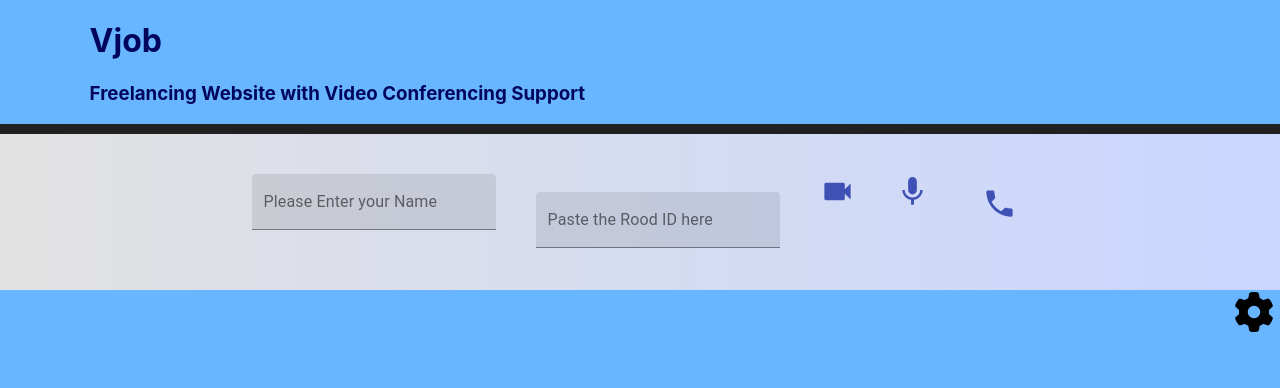
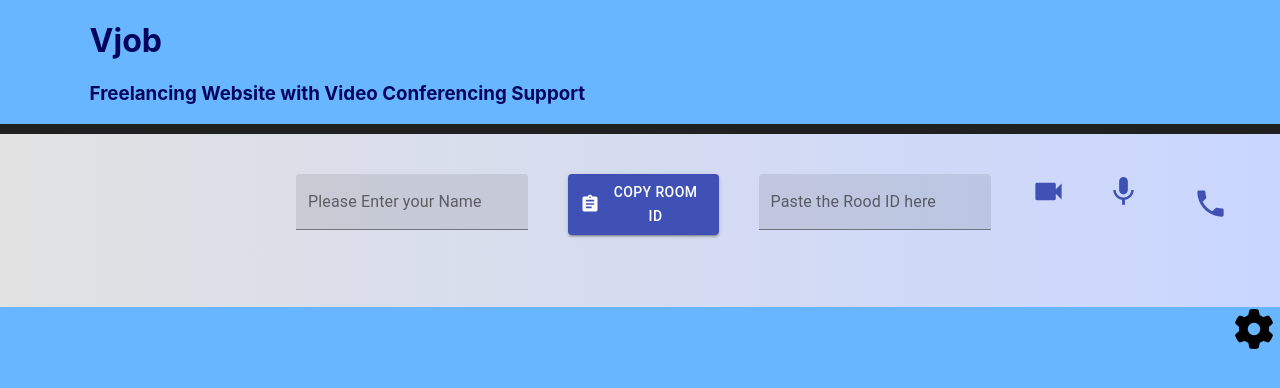
Before and after one commit to gerald12tolentino/vjob-freelancinginterview, a React (Create React App) app: page / in a window 1280 px wide. Shown: the top 388 px of the page. Built offline with nearby package versions, Linux system fonts and the light colour scheme; no server answers.

Commit message:
first commit

```diff
--- a/src/App.js
+++ b/src/App.js
@@ -122,6 +122,10 @@ function App() {
 			<div className="myId">
 				<div className="MediaControl">
 				<div className="fnction">
+				<label id ="roomID"></label>
+					<h3 id ="roomID" value={me}></h3>
+					</div>
+				<div className="fnction">
 				<TextField
 					id="filled-basic"
 					label="Please Enter your Name"
@@ -131,10 +135,14 @@ function App() {
 					style={{ marginBottom: "20px" }}
 				/>
 				</div>
-
 				<div className="fnction">
-					<label id ="roomID"></label>
-					<h3 id ="roomID" value={me}></h3>
+				<CopyToClipboard text={me} style={{ marginBottom: "2rem" }}>
+					<Button variant="contained" color="primary" startIcon={<AssignmentIcon fontSize="large" />}>
+					Copy Room ID
+					</Button>
+				</CopyToClipboard>
+				</div>
+				<div className="fnction">
 				<TextField
 					id="filled-basic"
 					label="Paste the Rood ID here"
```
